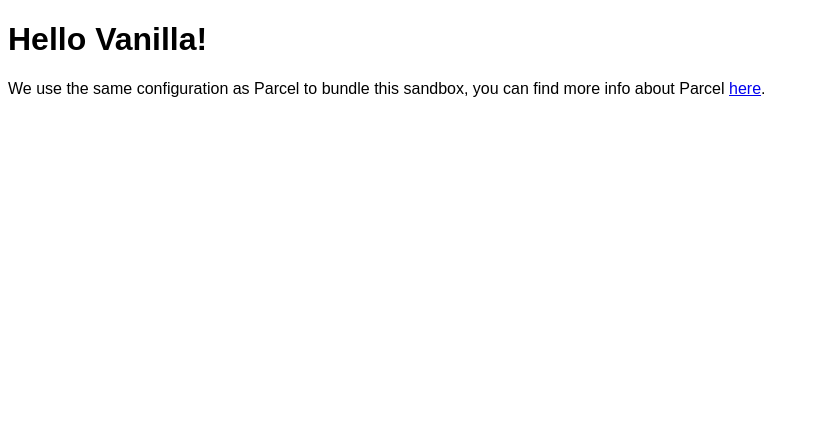
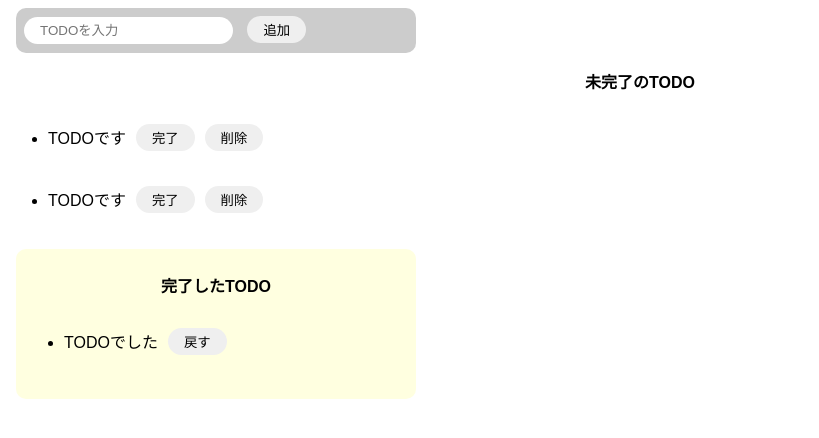
Before and after one commit to chaytee/todo.js, a website built with Parcel: page index.html in a window 1280 px wide. Shown: the whole page, without its empty margins (0-819 px from the left). Built offline with nearby package versions, Linux system fonts and the light colour scheme.

Commit message:
修正しました。

```diff
--- a/index.html
+++ b/index.html
@@ -1,16 +1,47 @@
 <!DOCTYPE html>
-<html>
-
-<head>
-	<title>Parcel Sandbox</title>
-	<meta charset="UTF-8" />
-</head>
-
-<body>
-	<div id="app"></div>
-
-	<script src="src/index.js">
-	</script>
-</body>
-
+<html lang="ja">
+  <head>
+    <meta charset="UTF-8" />
+    <meta http-equiv="X-UA-Compatible" content="IE=edge" />
+    <meta name="viewport" content="width=device-width, initial-scale=1.0" />
+    <title>Document</title>
+    <link rel="stylesheet" href="src/styles.css" />
+  </head>
+  <body>
+    <div class="input-area">
+      <input id="add-txt" placeholder="TODOを入力" />
+      <button id="add-btn">追加</button>
+    </div>
+    <div class="incompleate-area">
+      <p class="title">未完了のTODO</p>
+      <ul id="incompleate-list">
+        <li>
+          <div class="list-row">
+            <p>TODOです</p>
+            <button>完了</button>
+            <button>削除</button>
+          </div>
+        </li>
+        <li>
+          <div class="list-row">
+            <p>TODOです</p>
+            <button>完了</button>
+            <button>削除</button>
+          </div>
+        </li>
+      </ul>
+    </div>
+    <div class="compleat-area">
+      <p class="title">完了したTODO</p>
+      <ul>
+        <li>
+          <div class="list-row">
+            <p>TODOでした</p>
+            <button>戻す</button>
+          </div>
+        </li>
+      </ul>
+    </div>
+    <script src="src/index.js"></script>
+  </body>
 </html>
--- a/src/index.js
+++ b/src/index.js
@@ -1,10 +1,41 @@
-import "./styles.css";
+const onClickAdd = () => {
+  const inputText = document.getElementById("add-txt").value;
+  //add-btnを押すと初期化
+  document.getElementById("add-txt").value = "";
 
-document.getElementById("app").innerHTML = `
-<h1>Hello Vanilla!</h1>
-<div>
-  We use the same configuration as Parcel to bundle this sandbox, you can find more
-  info about Parcel
-  <a href="https://parceljs.org" target="_blank" rel="noopener noreferrer">here</a>.
-</div>
-`;
+  //liタグ生成
+  const li = document.createElement("li");
+
+  //div生成
+  const div = document.createElement("div");
+  div.className = "list-row";
+  div.innerHTML = inputText;
+
+  //liタグの子要素に各要素(list-row)を設定
+  li.appendChild(div);
+
+  //buttnタグ(完了)生成
+  const completeBtn = document.createElement("button");
+  completeBtn.innerText = "完了";
+  completeBtn.addEventListener("click", () => {
+    alert("完了");
+  });
+
+  //buttnタグ（削除）生成
+  const deleteBtn = document.createElement("button");
+  deleteBtn.innerText = "削除";
+  deleteBtn.addEventListener("click", () => {
+    alert("完了");
+  });
+
+  //div(list-row)の子要素に下記を追加
+  div.appendChild(completeBtn);
+  div.appendChild(deleteBtn);
+
+  //未完了のリストに追加
+  document.getElementById("incompleate-list").appendChild(li);
+};
+
+document
+  .getElementById("add-btn")
+  .addEventListener("click", () => onClickAdd());
--- a/src/styles.css
+++ b/src/styles.css
@@ -1,3 +1,54 @@
 body {
   font-family: sans-serif;
 }
+input {
+  border-radius: 16px;
+  border: none;
+  padding: 6px 16px;
+  outline: none;
+}
+button {
+  border-radius: 16px;
+  border: none;
+  padding: 4px 16px;
+  margin-left: 10px;
+}
+button:hover {
+  background-color: #ff7fff;
+  color: #fff;
+  cursor: pointer;
+}
+.input-area {
+  background-color: #ccc;
+  width: 400px;
+  height: 45px;
+  box-sizing: border-box;
+  padding: 8px;
+  margin: 8px;
+  border-radius: 10px;
+}
+.imcompleat-area {
+  background-color: #c6ffe2;
+  width: 400px;
+  box-sizing: border-box;
+  padding: 8px;
+  margin: 8px;
+  border-radius: 10px;
+}
+.compleat-area {
+  background-color: #ffffe0;
+  width: 400px;
+  box-sizing: border-box;
+  padding: 8px;
+  margin: 8px;
+  border-radius: 10px;
+}
+.title {
+  font-weight: bold;
+  text-align: center;
+}
+.list-row {
+  display: flex;
+  align-items: center;
+  padding-bottom: 6px;
+}
```
